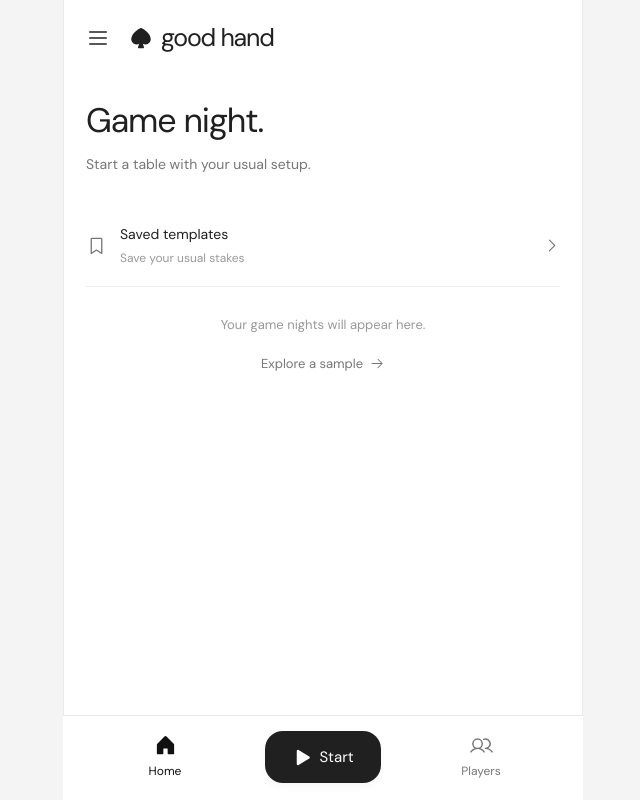
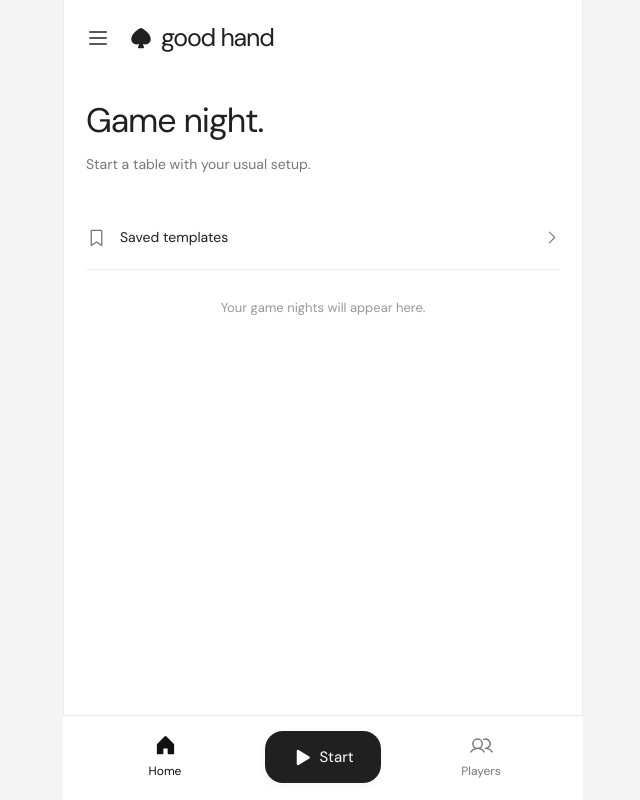
Before and after one commit to ignatius5k/good-hand, a React (Vite) app: page / in a window 1280 px wide. Shown: the whole page, without its empty margins (317-957 px from the left). Built offline with nearby package versions, Linux system fonts and the light colour scheme.

Commit message:
Simplify home template link and remove sample shortcut

```diff
--- a/src/App.tsx
+++ b/src/App.tsx
@@ -128,7 +128,7 @@ function App(){
     {offline&&<div className="notice"><WifiSlash size={18}/> You’re offline. Keep playing; your game stays on this device.</div>}
     {needRefresh&&<div className="notice">An app update is ready.<button className="text-button" onClick={()=>updateServiceWorker(true)}>Update now</button></div>}
     {demo&&<div className="demo-banner"><div><span className="demo-label">SAMPLE GAME</span><span>Take a seat. Try it out.</span></div><button onClick={()=>{setDemo(null);historyReplace();if(liveGame)openGame(liveGame);else open({type:'new'});}}>Start your own <ArrowRight size={16}/></button></div>}
-    {tab==='home'&&<Home games={demo?[...data.games,demo]:data.games} activeGame={demo&&demo.endedAt===null?demo:liveGame} templateCount={(data.templates??[]).length} onOpen={openGame} onHistory={()=>navigate('history')} onUnsettled={()=>{navigate('history');setHistoryMode('unsettled');}} onTemplates={()=>open({type:'templates'})} onSample={startDemo}/>}
+    {tab==='home'&&<Home games={demo?[...data.games,demo]:data.games} activeGame={demo&&demo.endedAt===null?demo:liveGame} onOpen={openGame} onHistory={()=>navigate('history')} onUnsettled={()=>{navigate('history');setHistoryMode('unsettled');}} onTemplates={()=>open({type:'templates'})}/>}
     {tab==='game'&&game&&<>
       <button className="text-button back-home" onClick={()=>navigate('home')}><ArrowLeft size={16}/>Home</button>
       <div className="game-heading"><div><div className="heading-meta"><span className={`status-chip ${game.endedAt?'finished':'live'}`}>{game.endedAt?<Check size={12} weight="bold"/>:<span className="live-dot"/>}{pending?'Cash-outs pending':completed?'Finished':'In progress'}</span><span>{date(game.createdAt)}</span></div><h1>{game.name}</h1><p>{date(game.createdAt)} <span>·</span> Cash game <span>·</span> {game.currency}</p></div><div className="heading-actions">{current?<button className="button secondary" onClick={()=>open({type:'end'})}>End game <ArrowUpRight size={16}/></button>:<><button className="button secondary export-results" disabled={!completed} onClick={()=>{const rows=['Player,Buy-ins,Cash-out,Net',...game.players.map(p=>[JSON.stringify(p.name),totalIn(p)/100,p.cashout!/100,net(p)!/100].join(','))];download(rows.join('\n'),'good-hand-results.csv','text/csv');}}>Export results <DownloadSimple size={17}/></button>{(!active||active.endedAt)&&<button className="button primary" onClick={()=>open({type:'new'})}><Plus size={17}/>New game</button>}</>}</div></div>
--- a/src/Home.tsx
+++ b/src/Home.tsx
@@ -13,9 +13,9 @@ function nextStep(game:Game){
   return unpaid.length?{label:`${unpaid.length} ${unpaid.length===1?'payment':'payments'} left`,action:'View payments'}:{label:'All settled',action:'View results'};
 }
 
-export default function Home({games,activeGame,templateCount,onOpen,onHistory,onUnsettled,onTemplates,onSample}:{
-  games:Game[];activeGame:Game|null;templateCount:number;
-  onOpen:(game:Game)=>void;onHistory:()=>void;onUnsettled:()=>void;onTemplates:()=>void;onSample:()=>void;
+export default function Home({games,activeGame,onOpen,onHistory,onUnsettled,onTemplates}:{
+  games:Game[];activeGame:Game|null;
+  onOpen:(game:Game)=>void;onHistory:()=>void;onUnsettled:()=>void;onTemplates:()=>void;
 }){
   const ended=games.filter(g=>g.endedAt!==null).sort((a,b)=>b.endedAt!-a.endedAt!);
   const featured=activeGame??ended[0];
@@ -35,8 +35,8 @@ export default function Home({games,activeGame,templateCount,onOpen,onHistory,on
       {<button className="home-card-action" onClick={()=>onOpen(featured)}>{step.action}<ArrowRight size={17}/></button>}
     </section>}
     {otherUnfinished>0&&<button className="home-followup text-button" onClick={onUnsettled}>{otherUnfinished} other {otherUnfinished===1?'game needs':'games need'} settling<CaretRight size={15}/></button>}
-    <button className="home-template-link" onClick={onTemplates}><BookmarkSimple size={21}/><span>Saved templates<small>{templateCount?`${templateCount} ${templateCount===1?'setup':'setups'} ready to use`:'Save your usual stakes'}</small></span><CaretRight size={17}/></button>
+    <button className="home-template-link" onClick={onTemplates}><BookmarkSimple size={21}/><span>Saved templates</span><CaretRight size={17}/></button>
     {recent.length>0&&<section className="home-recent" aria-label="Recent games"><div className="home-section-heading"><h2>Recently played</h2><button className="text-button" onClick={onHistory}>View all<ArrowRight size={15}/></button></div><div>{recent.map(g=><button className="home-history-row" key={g.id} onClick={()=>onOpen(g)}><span><strong>{g.name}</strong><small>{date(g.createdAt)} · {g.players.length} players · {g.currency}</small></span><span>{nextStep(g).label}<CaretRight size={15}/></span></button>)}</div></section>}
-    {!featured&&<div className="home-empty"><p>Your game nights will appear here.</p><button className="text-button" onClick={onSample}>Explore a sample<ArrowRight size={15}/></button></div>}
+    {!featured&&<div className="home-empty"><p>Your game nights will appear here.</p></div>}
   </div>;
 }
```
Also changed, not shown: src/styles.css.
